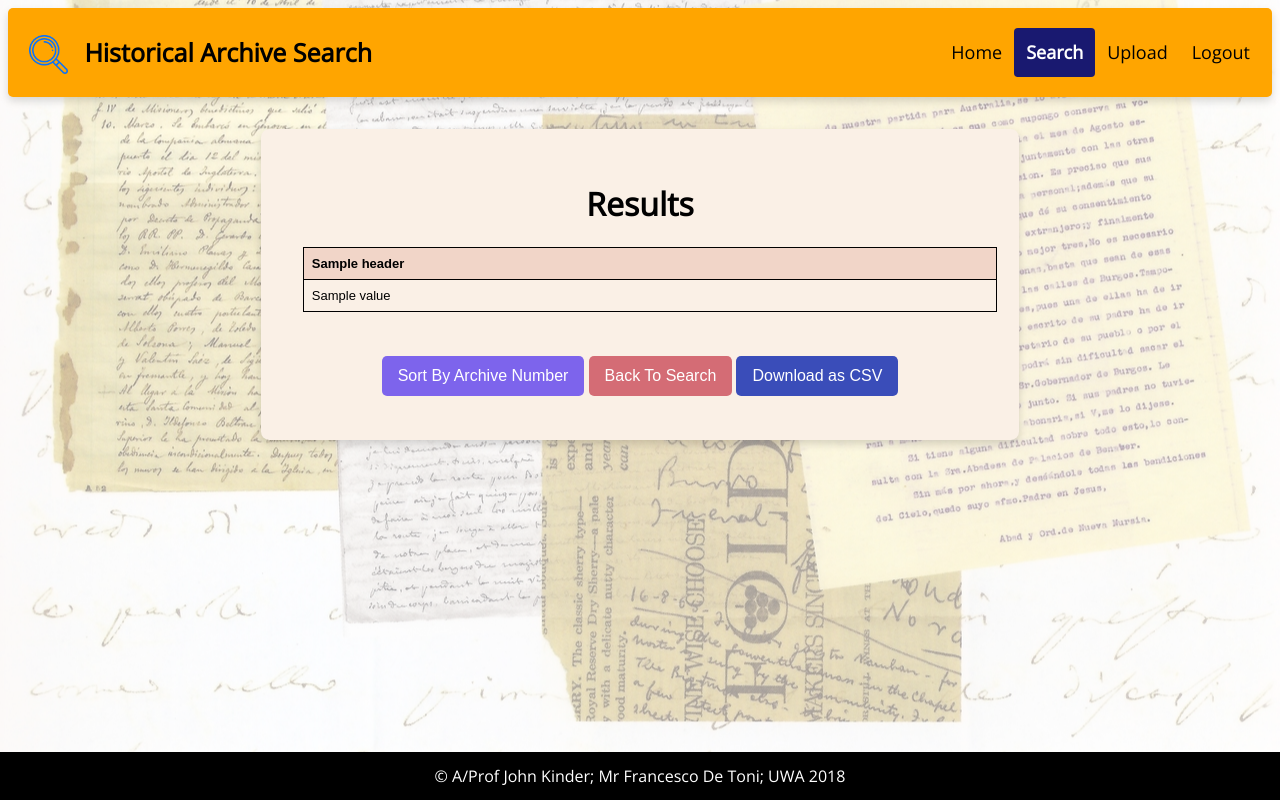
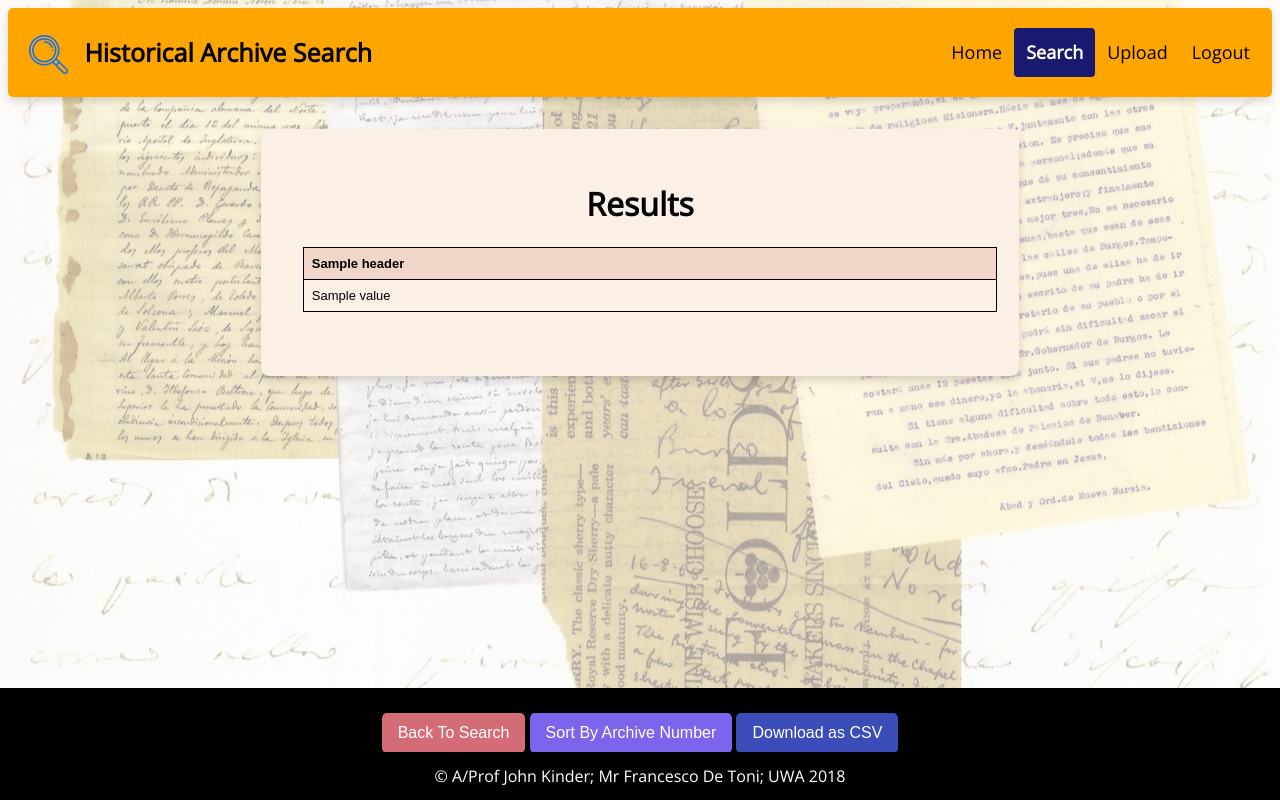
Before and after one commit to jordiup/3200PROJECT, a Django app: template letter_extraction/db/templates/db/result.html in a window 1280 px wide. Run offline with Django 3.2, Linux system fonts and the light colour scheme; the template is opened without the code that fills it: most values are stand-ins (such as "Sample title", 1, 10 or a date in 2020).

Commit message:
added result buttons to footer

```diff
--- a/letter_extraction/db/static/db/styles.css
+++ b/letter_extraction/db/static/db/styles.css
@@ -283,8 +283,8 @@ button {
 
 .download_button {
   text-align: center;
-  position: relative;
-  margin-bottom: 0%;
+  position: absolute;
+  display: inline;
 }
 
 /* effects footer of the pages */
--- a/letter_extraction/db/templates/db/result.html
+++ b/letter_extraction/db/templates/db/result.html
@@ -46,10 +46,13 @@
     <p>No results.</p>
     {% endif %}
     <br>
-    <div class="download_button">
-        <button class="bt-upload" onclick="sortTable()">Sort By Archive Number</button>
-        <button class="bt-discard" onclick="backToSearch()">Back To Search</button>
-        <button class="bt-download" onclick="toCsv()">Download as CSV</button>
+    <div class="footer">
+        <div class="download-button">
+            <button class="bt-discard" onclick="backToSearch()">Back To Search</button>
+            <button class="bt-upload" onclick="sortTable()">Sort By Archive Number</button>
+            <button class="bt-download" onclick="toCsv()">Download as CSV</button>
+        </div>
+        <br>
     </div>
     {% endblock %}
 </div>
```
